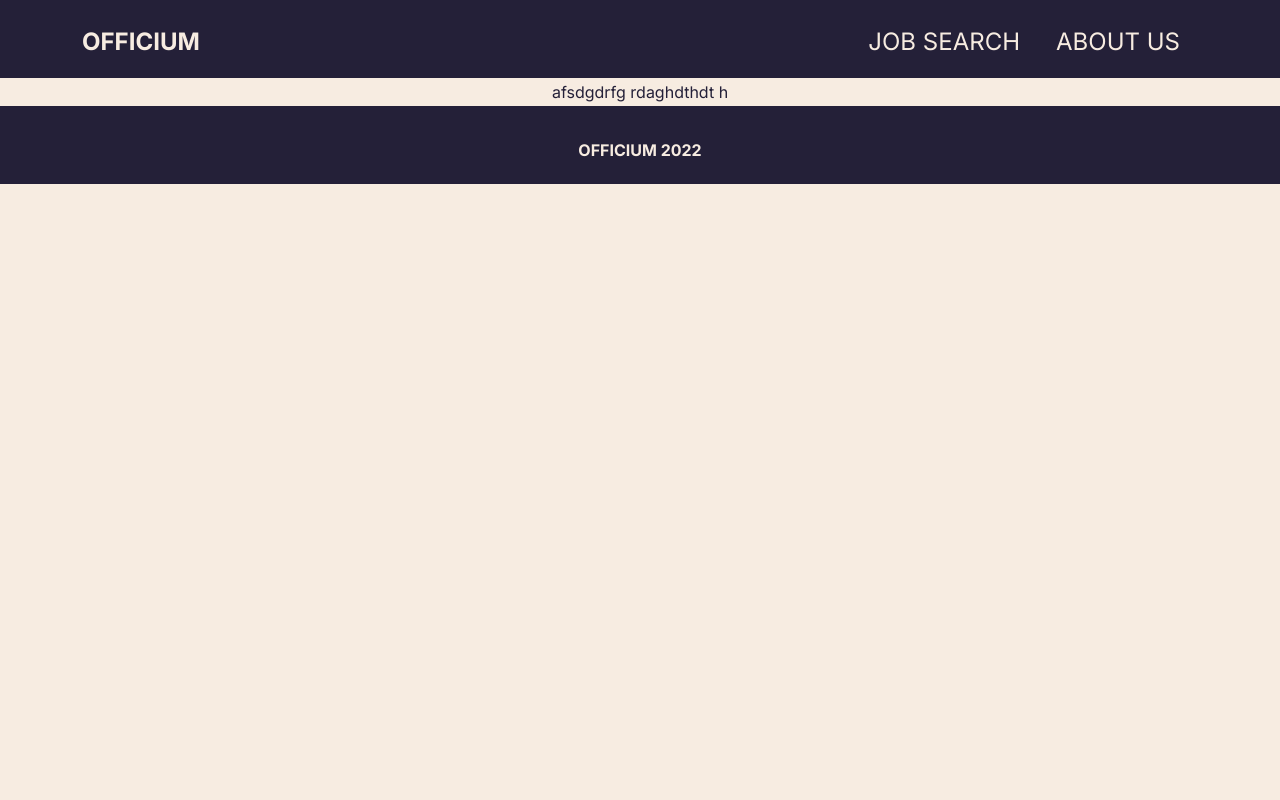
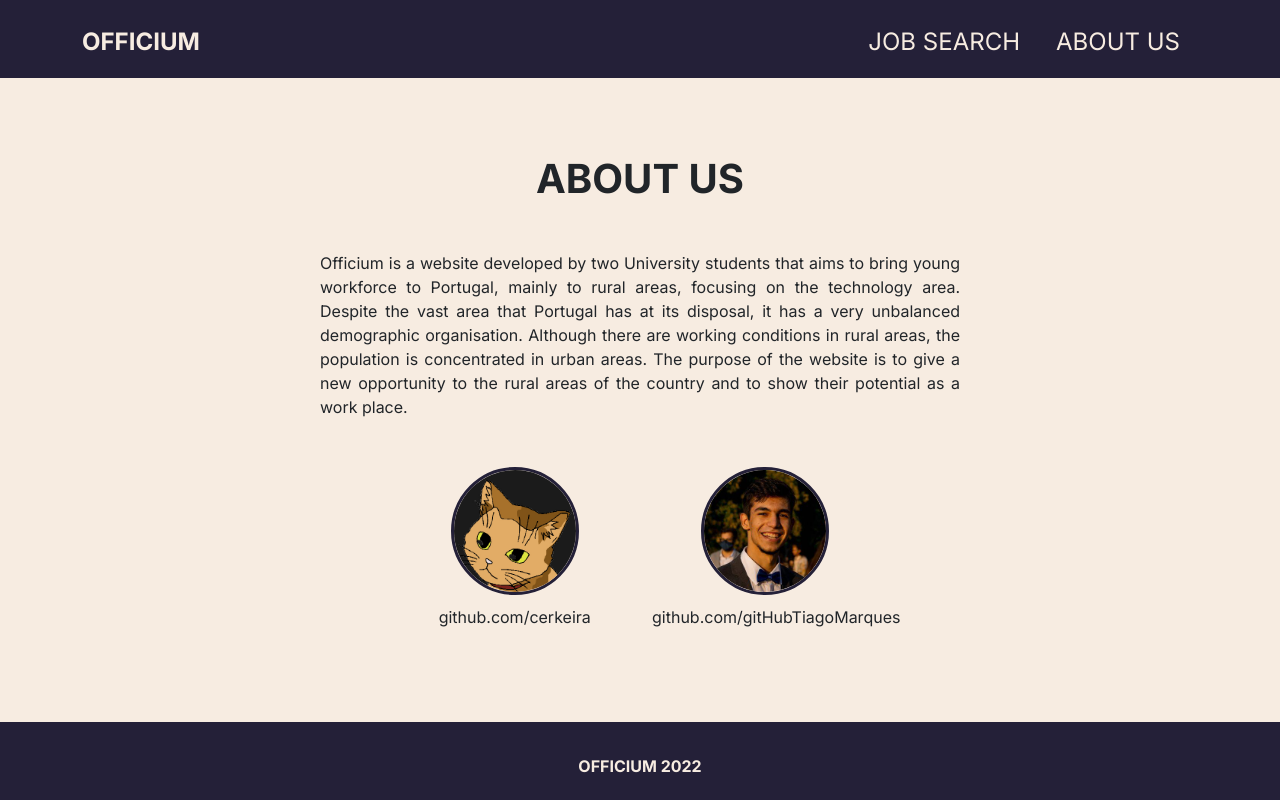
Before and after one commit to gitHubTiagoMarques/officium, a React (Create React App) app: page /About_us in a window 1280 px wide. Built offline with nearby package versions, Linux system fonts and the light colour scheme.

Commit message:
about us almost feito

```diff
--- a/src/App.css
+++ b/src/App.css
@@ -503,7 +503,9 @@ a:active{
 }
 /*||||||||||||||||||||||||||||||||||||||||||||||||||| media querrys |||||||||||||||||||||||||||||||||||||||||||||*/
 @media (min-width: 992px){
-
+  .subabout{
+    max-width: 50vw !important;
+  }
   .resultado{
     width: 45em !important;
   }
@@ -676,3 +678,32 @@ a:active{
     margin: 1rem auto 1rem auto;
   }
 }
+
+/* about_us */
+.about_us{
+  min-height: 100vh;
+}
+.about{
+  min-height: calc(100vh - 10rem);
+  background-color: #F7ECE1;
+  margin: auto;
+  display: flex;
+  justify-content: center;
+  align-items: center;
+  flex-direction: column;
+}
+.gits{
+  max-width: 100vw;
+}
+.subabout{
+  text-align: justify;
+  max-width: 90vw;
+}
+.about_us .city{
+  min-width: 100px;
+  min-height: 100px;
+  margin-bottom: 10px;
+}
+.resultss{
+  min-height: calc(100vh - 10rem);
+}
--- a/src/components/about.js
+++ b/src/components/about.js
@@ -1,5 +1,25 @@
+import tiago from '../assets/tiago.jfif';
+import cerqueira from '../assets/cerqueira.jpeg';
+
 export function About() {
     return (
-        <div>afsdgdrfg rdaghdthdt h</div>
+        <section className={'about'}>
+
+            <div>
+                <h1><strong>ABOUT US</strong></h1>
+                <p className={'subabout my-5'}>Officium is a website developed by two University students that aims to bring young workforce to Portugal, mainly to rural areas, focusing on the technology area. Despite the vast area that Portugal has at its disposal, it has a very unbalanced demographic organisation. Although there are working conditions in rural areas, the population is concentrated in urban areas. The purpose of the website is to give a new opportunity to the rural areas of the country and to show their potential as a work place.</p>
+            </div>
+            <div className={'row gits'}>
+                <div className={'col-md-6 col-sm-12'}>
+                    <img className={'city'} src={cerqueira}/>
+                    <p>github.com/cerkeira</p>
+                </div>
+                <div className={'col-md-6 col-sm-12'}>
+                    <img className={'city'} src={tiago}/>
+                    <p>github.com/gitHubTiagoMarques</p>
+                </div>
+            </div>
+
+        </section>
     );
 }
--- a/src/pages/About_us.js
+++ b/src/pages/About_us.js
@@ -7,7 +7,7 @@ import {About} from '../components/about.js'
 
 function About_us() {
     return (
-        <div className={"finder"}>
+        <div className={"about_us"}>
             <Navv></Navv>
             <About></About>
             <Footer></Footer>
--- a/src/pages/Job_Finder.js
+++ b/src/pages/Job_Finder.js
@@ -10,8 +10,10 @@ function Finder() {
     return (
       <div className={"finder"}>
         <Navv></Navv>
-        <Search></Search>
-        <Cities></Cities>
+          <div className={'resultss'}>
+              <Search></Search>
+              <Cities></Cities>
+          </div>
         <Footer></Footer>
 
       </div>
--- a/src/pages/Results.js
+++ b/src/pages/Results.js
@@ -10,8 +10,10 @@ function Results() {
     return (
       <div className={"finder"}>
         <Navv></Navv>
-        <Make></Make>
-        <Resultado></Resultado>
+          <div className={'resultss'}>
+              <Make></Make>
+              <Resultado></Resultado>
+          </div>
         <Footer></Footer>
 
       </div>
```
Also changed, not shown: src/assets/cerqueira.jpeg (added), src/assets/tiago.jfif (added).
